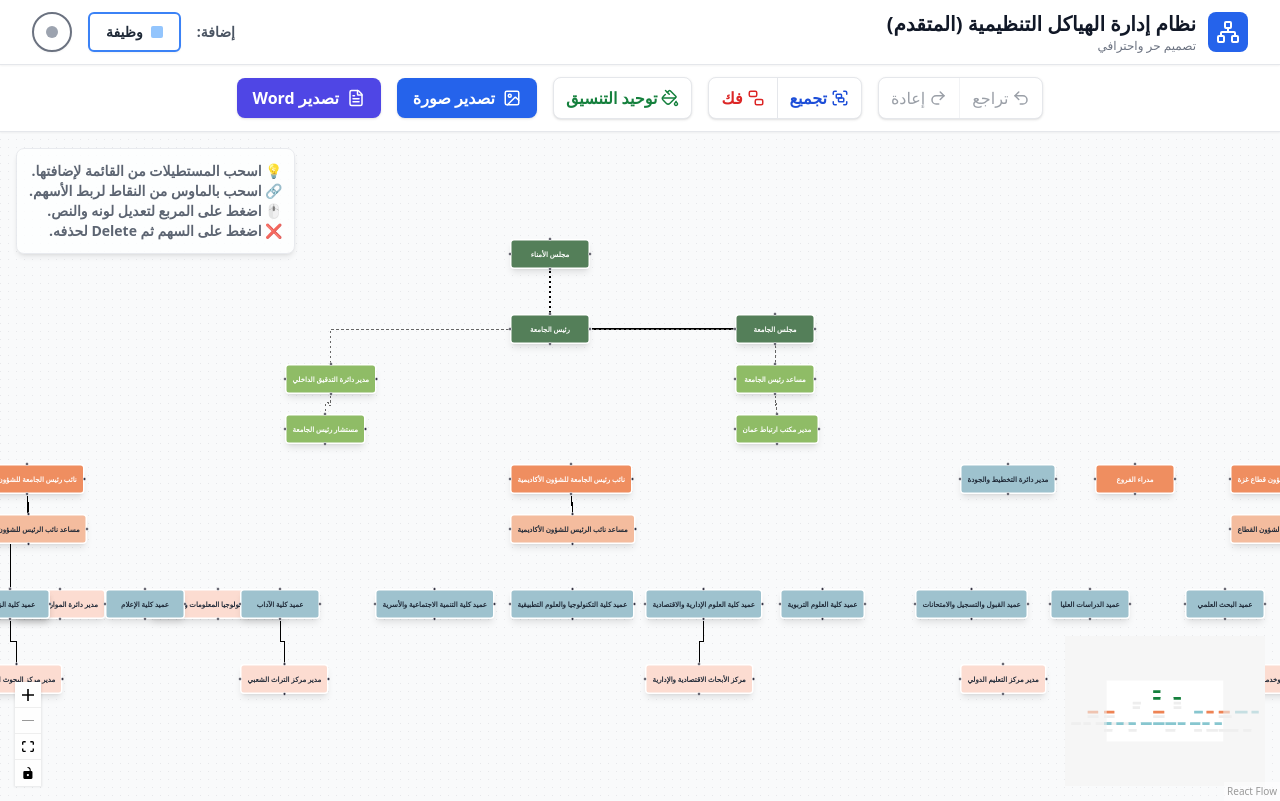
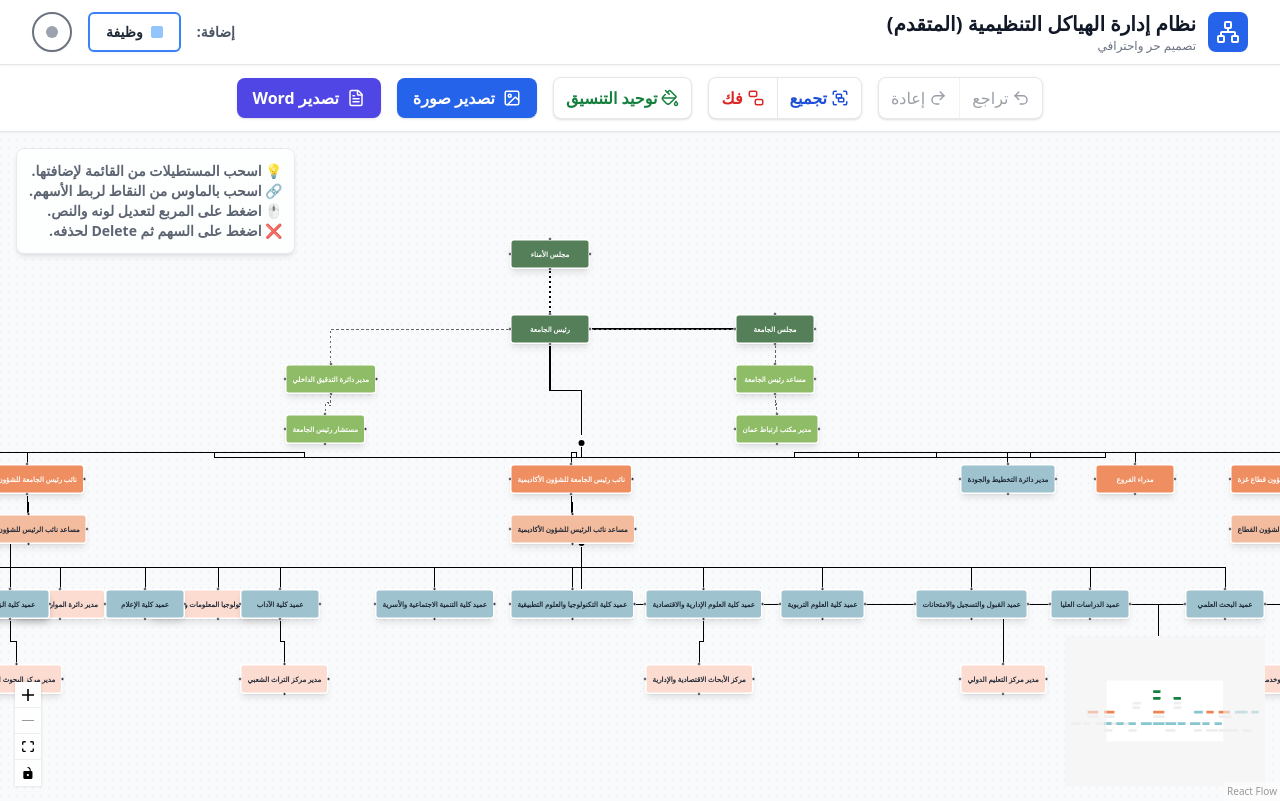
Before and after one commit to abuayham/Abed-Maraqa, a React (Vite) app: page / in a window 1280 px wide. Built offline with nearby package versions, Linux system fonts and the light colour scheme.

Commit message:
Restore non-zero sizing to RoutingNode wrapper so React Flow recognizes and renders it correctly

```diff
--- a/src/RoutingNode.tsx
+++ b/src/RoutingNode.tsx
@@ -3,27 +3,24 @@ import { Handle, Position } from '@xyflow/react';
 
 const RoutingNode = ({ selected }: any) => {
   return (
-    <div className="relative w-0 h-0 flex items-center justify-center z-50">
+    <div className="relative w-4 h-4 flex items-center justify-center bg-transparent z-50 cursor-grab">
       {/* النقطة المرئية التي تختفي عند التصدير */}
-      <div
-        className={`hide-on-export absolute w-3 h-3 rounded-full ${selected ? 'bg-blue-600 ring-4 ring-blue-300' : 'bg-black'}`}
-        style={{ top: 0, left: 0, transform: 'translate(-50%, -50%)' }}
-      />
+      <div className={`hide-on-export w-3 h-3 rounded-full ${selected ? 'bg-blue-600 ring-4 ring-blue-300' : 'bg-black'}`} />
 
-      {/* مقبض الاستقبال (Target) بحجم كبير 32x32 لسهولة إسقاط الأسهم عليه */}
+      {/* مقبض الاستقبال (Target) */}
       <Handle
         type="target"
         position={Position.Top}
         className="!w-8 !h-8 !opacity-0 !border-0 !bg-transparent !z-0 !min-w-0 !min-h-0"
-        style={{ top: 0, left: 0, transform: 'translate(-50%, -50%)' }}
+        style={{ top: '50%', left: '50%', transform: 'translate(-50%, -50%)' }}
       />
 
-      {/* مقبض الإرسال (Source) بحجم أصغر 16x16 فوقه، لسحب أسهم جديدة منه */}
+      {/* مقبض الإرسال (Source) */}
       <Handle
         type="source"
         position={Position.Bottom}
         className="!w-4 !h-4 !opacity-0 !border-0 !bg-transparent !z-10 !min-w-0 !min-h-0 cursor-crosshair"
-        style={{ top: 0, left: 0, transform: 'translate(-50%, -50%)' }}
+        style={{ top: '50%', left: '50%', transform: 'translate(-50%, -50%)' }}
       />
     </div>
   );
```
